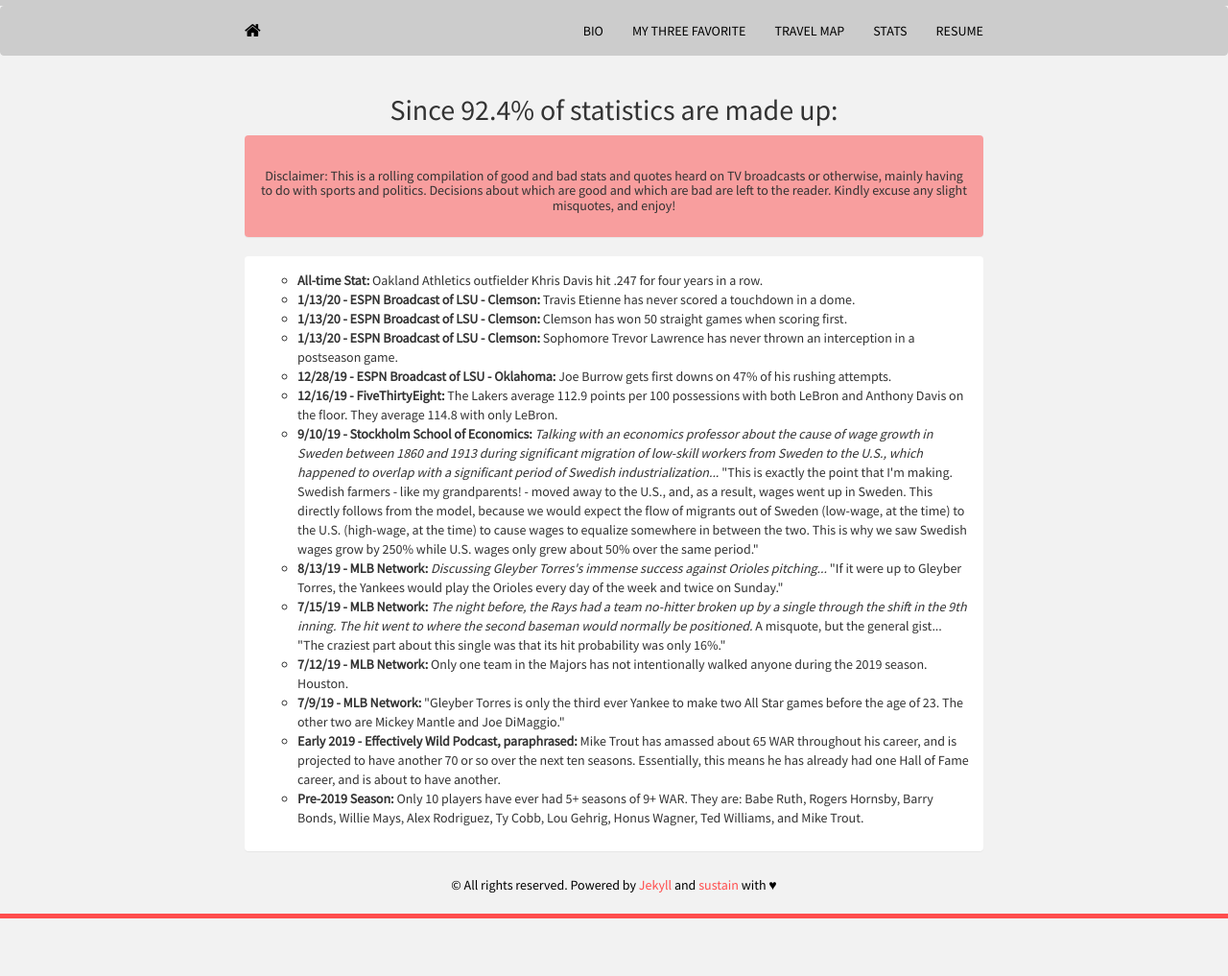
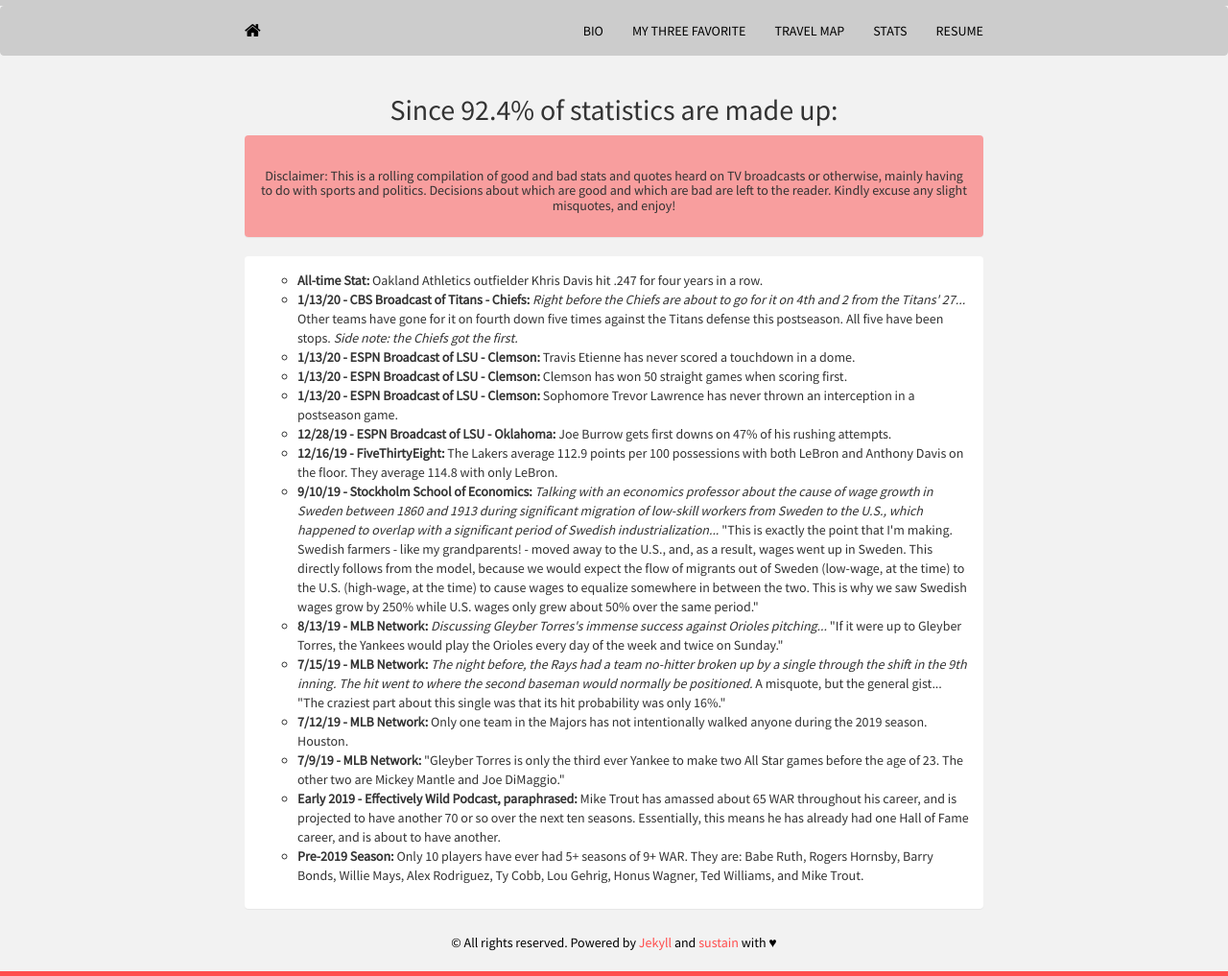
Before and after one commit to mrkaye97/mrkaye97.github.io, a Jekyll site: the page built from stats.html, in a window 1280 px wide. Shown: the whole page at 96% size. Built offline with Jekyll 4.4.1, drawn with Linux system fonts in a browser that asks for light colours; nearby versions of some CDN libraries; before the commit the page ends 957 px from its top, so only the background shows below that.

Commit message:
Update stats.html

```diff
--- a/stats.html
+++ b/stats.html
@@ -29,6 +29,7 @@ Title: Random Stuff
 	    		<div class="panel-body">
 					<ul style="list-style-type:circle">
 					  <li><b>All-time Stat:</b> Oakland Athletics outfielder Khris Davis hit .247 for four years in a row.
+					  <li><b>1/13/20 - CBS Broadcast of Titans - Chiefs:</b> <i> Right before the Chiefs are about to go for it on 4th and 2 from the Titans' 27...</i> Other teams have gone for it on fourth down five times against the Titans defense this postseason. All five have been stops. <i>Side note: the Chiefs got the first.</i>
 					  <li><b>1/13/20 - ESPN Broadcast of LSU - Clemson:</b> Travis Etienne has never scored a touchdown in a dome.
 					  <li><b>1/13/20 - ESPN Broadcast of LSU - Clemson:</b> Clemson has won 50 straight games when scoring first.
 					  <li><b>1/13/20 - ESPN Broadcast of LSU - Clemson:</b> Sophomore Trevor Lawrence has never thrown an interception in a postseason game.
```
